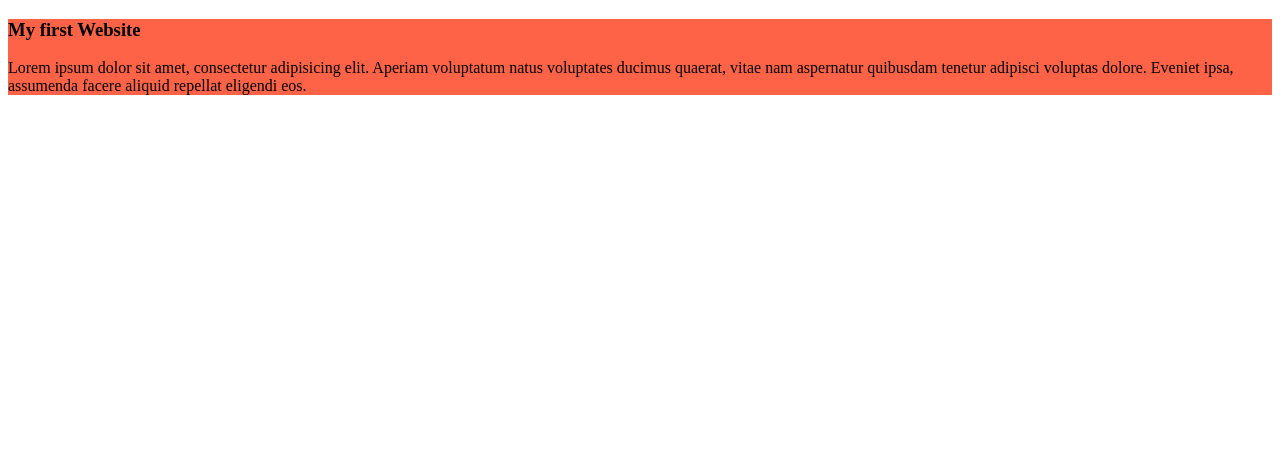
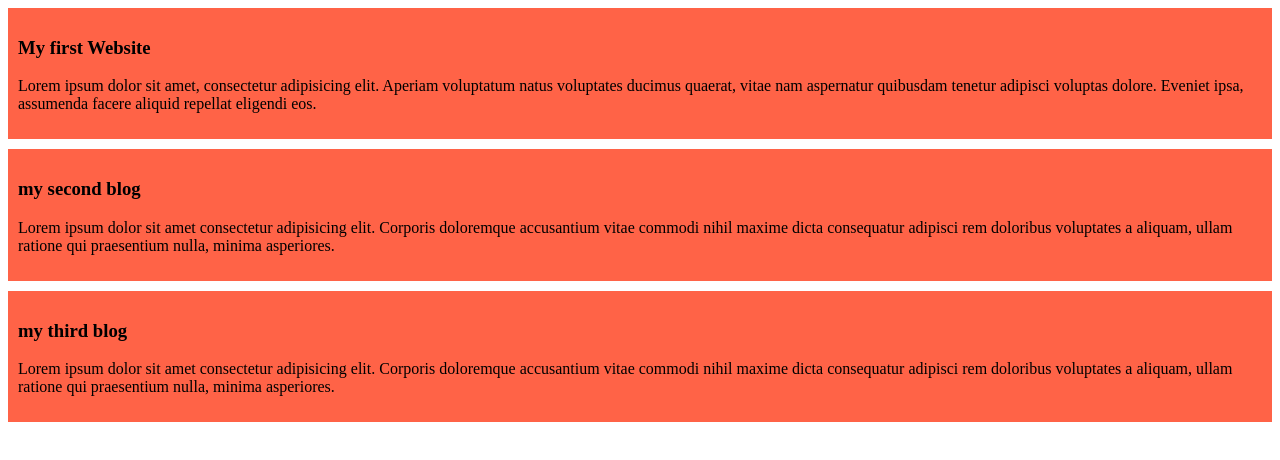
Before and after one commit to hasif52/my-simple-website, a plain HTML site: page index.html in a window 1280 px wide. Drawn offline with Linux system fonts and the light colour scheme.

Commit message:
added the second blog

```diff
--- a/index.html
+++ b/index.html
@@ -13,6 +13,18 @@
             Lorem ipsum dolor sit amet, consectetur adipisicing elit. Aperiam voluptatum natus voluptates ducimus quaerat, vitae nam aspernatur quibusdam tenetur adipisci voluptas dolore. Eveniet ipsa, assumenda facere aliquid repellat eligendi eos.
         </p>
     </div>
+    <div>
+        <h3>my second blog</h3>
+        <p>
+            Lorem ipsum dolor sit amet consectetur adipisicing elit. Corporis doloremque accusantium vitae commodi nihil maxime dicta consequatur adipisci rem doloribus voluptates a aliquam, ullam ratione qui praesentium nulla, minima asperiores.
+        </p>
+    </div>
+    <div>
+        <h3>my third blog</h3>
+        <p>
+            Lorem ipsum dolor sit amet consectetur adipisicing elit. Corporis doloremque accusantium vitae commodi nihil maxime dicta consequatur adipisci rem doloribus voluptates a aliquam, ullam ratione qui praesentium nulla, minima asperiores.
+        </p>
+    </div>
 
 </body>
 </html>
--- a/styles/blog.css
+++ b/styles/blog.css
@@ -1,3 +1,5 @@
 div{
     background-color: tomato;
+    padding: 10px;
+    margin-bottom: 10px;
 }
```
